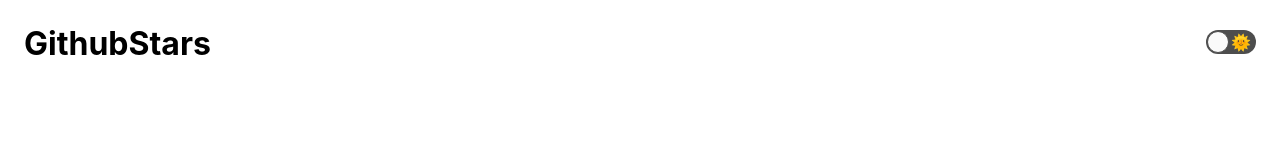
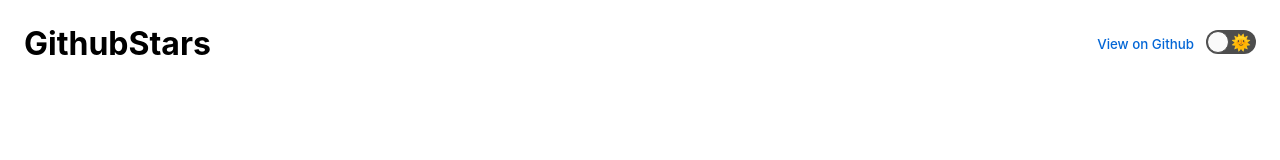
Before and after one commit to akinncar/github-stars, a React app in the folder packages/client/: page / in a window 1280 px wide. Shown: the top 160 px of the page. Built offline with nearby package versions, Linux system fonts and the light colour scheme; no server answers.

Commit message:
Fix header layout

```diff
--- a/packages/client/src/pages/Home/index.tsx
+++ b/packages/client/src/pages/Home/index.tsx
@@ -14,6 +14,10 @@ const Home = () => {
 
   const [username, setUsername] = useState('');
 
+  function handleRedirectToGithub() {
+    window.open('https://github.com/akinncar/github-stars');
+  }
+
   function handleSearch() {
     if (username !== '') {
       history.push(`/repositories/${username}`);
@@ -24,7 +28,10 @@ const Home = () => {
     <Container>
       <Header>
         <Logo />
-        <ThemeToggle />
+        <div>
+          <button onClick={handleRedirectToGithub}>View on Github</button>
+          <ThemeToggle />
+        </div>
       </Header>
 
       <Content id="user">
--- a/packages/client/src/pages/Home/styles.ts
+++ b/packages/client/src/pages/Home/styles.ts
@@ -8,6 +8,31 @@ export const Container = styled.div`
   height: 100vh;
   background: ${props => props.theme.colors.background.primary};
   flex-direction: column;
+`;
+
+export const Header = styled.div`
+  display: flex;
+  position: absolute;
+  top: 24px;
+  justify-content: space-between;
+  align-items: center;
+  width: 100%;
+  padding: 0 24px;
+  text-align: center;
+
+  button {
+    background: transparent;
+    border: none;
+    font-weight: 500;
+    color: ${props => props.theme.colors.text.link};
+    padding-right: 12px;
+  }
+
+  > div {
+    display: flex;
+    justify-content: center;
+    align-items: center;
+  }
 `;
 
 export const Content = styled.form`
@@ -28,14 +53,3 @@ export const Content = styled.form`
     }
   }
 `;
-
-export const Header = styled.div`
-  display: flex;
-  position: absolute;
-  top: 24px;
-  justify-content: space-between;
-  align-items: center;
-  width: 100%;
-  padding: 0 24px;
-  text-align: center;
-`;
--- a/packages/client/src/pages/Repositories/index.tsx
+++ b/packages/client/src/pages/Repositories/index.tsx
@@ -92,8 +92,8 @@ const Repositories = () => {
       <Header>
         <Logo />
         <div>
+          <button onClick={handleRedirectToHome}>Back to Home</button>
           <ThemeToggle />
-          <button onClick={handleRedirectToHome}>Back to Home</button>
         </div>
       </Header>
       <SearchContainer>
--- a/packages/client/src/pages/Repositories/styles.ts
+++ b/packages/client/src/pages/Repositories/styles.ts
@@ -22,7 +22,7 @@ export const Header = styled.div`
     border: none;
     font-weight: 500;
     color: ${props => props.theme.colors.text.link};
-    padding-left: 12px;
+    padding-right: 12px;
   }
 
   > div {
```
